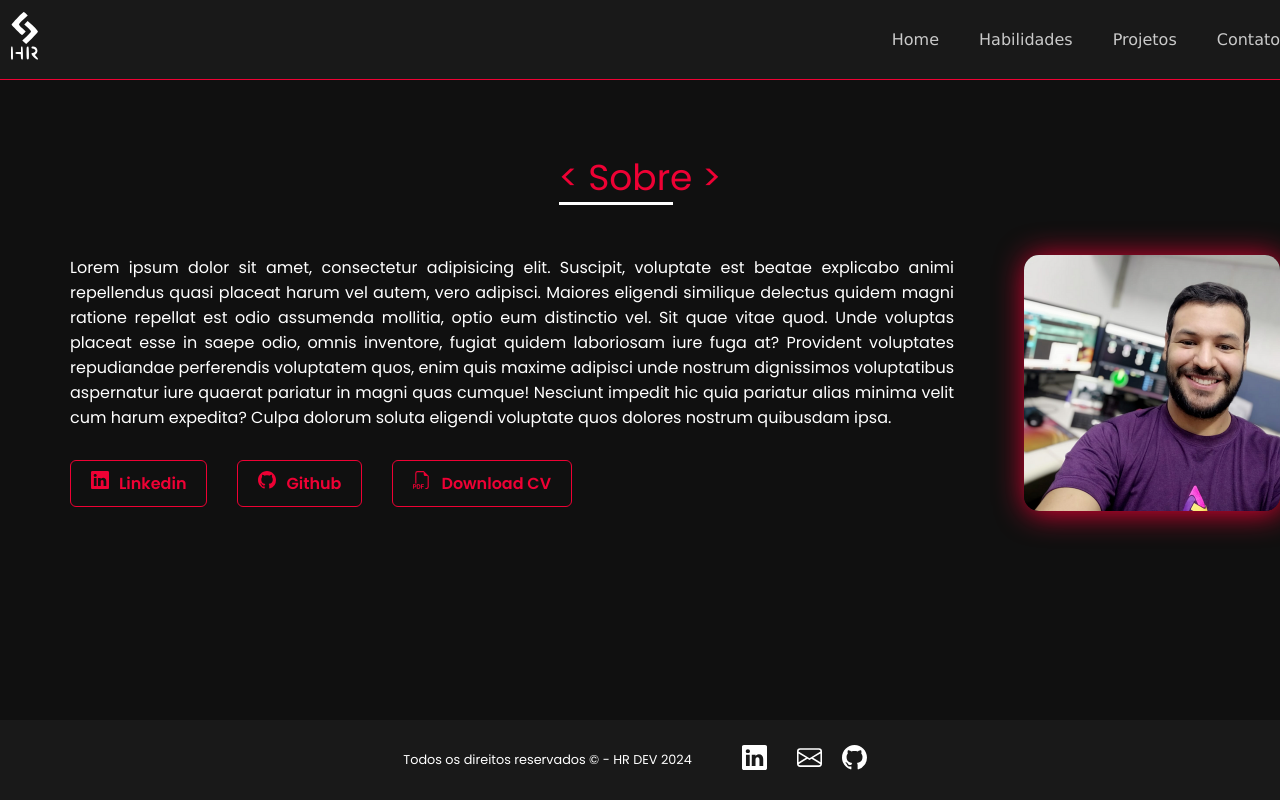
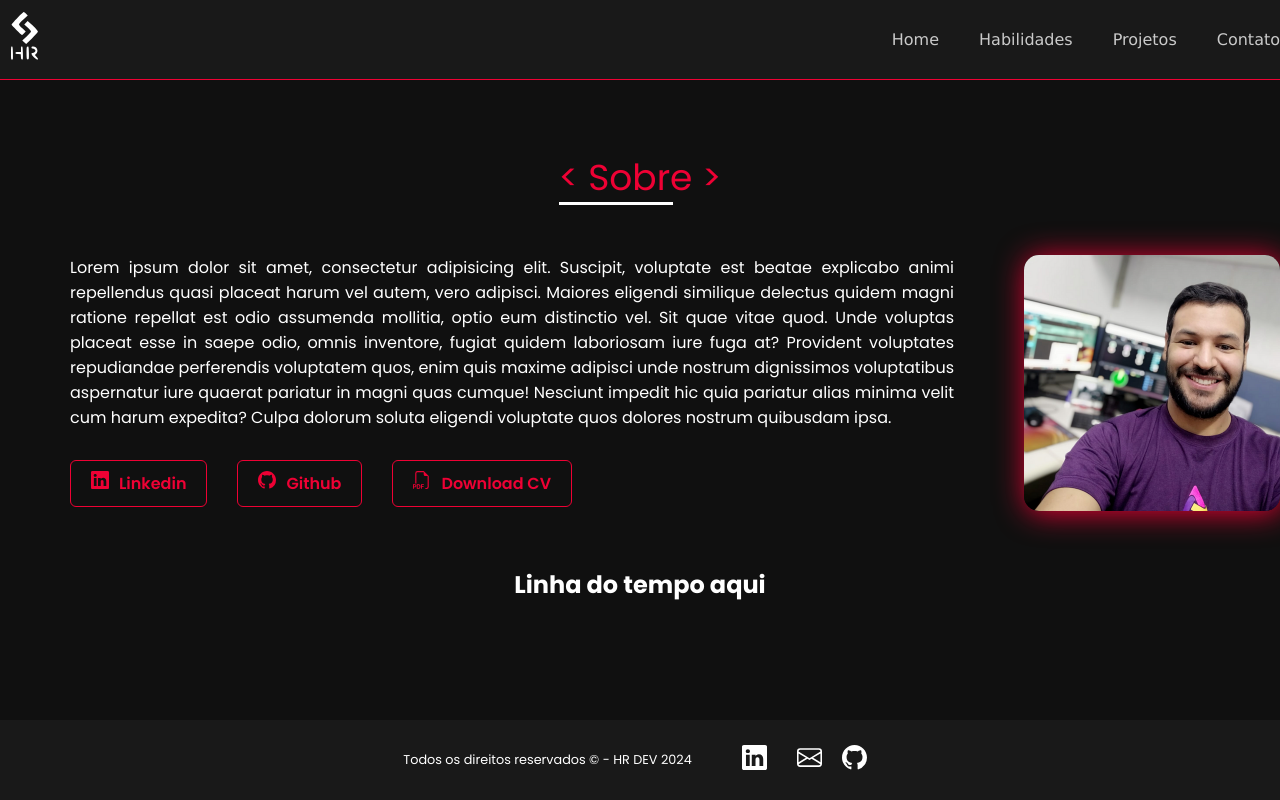
Before and after one commit to henriqerocha/portfolio-react, a React (Vite) app: page / in a window 1280 px wide. Built offline with nearby package versions, Linux system fonts and the light colour scheme.

Commit message:
update home

```diff
--- a/src/pages/Home/Home.jsx
+++ b/src/pages/Home/Home.jsx
@@ -64,6 +64,10 @@ function Home() {
 
                     </div>
 
+                    <div className="time-line">
+                        <h2 style={{ color: '#fff', }}>Linha do tempo aqui</h2>
+                    </div>
+
                 </div>
 
             </div>
```
